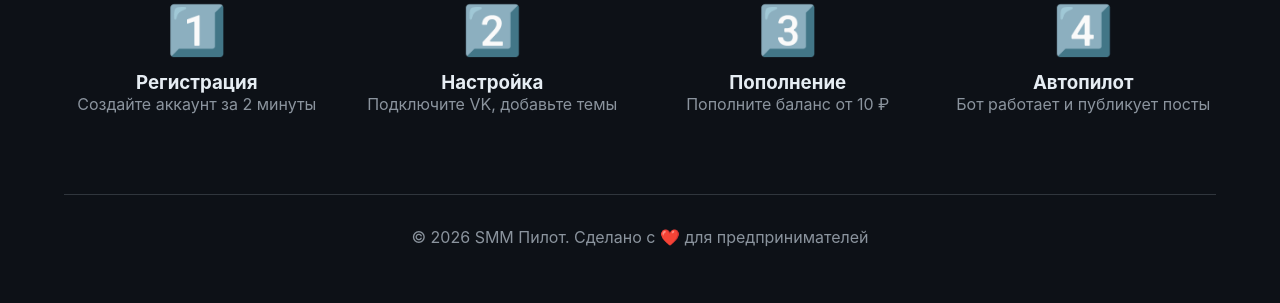
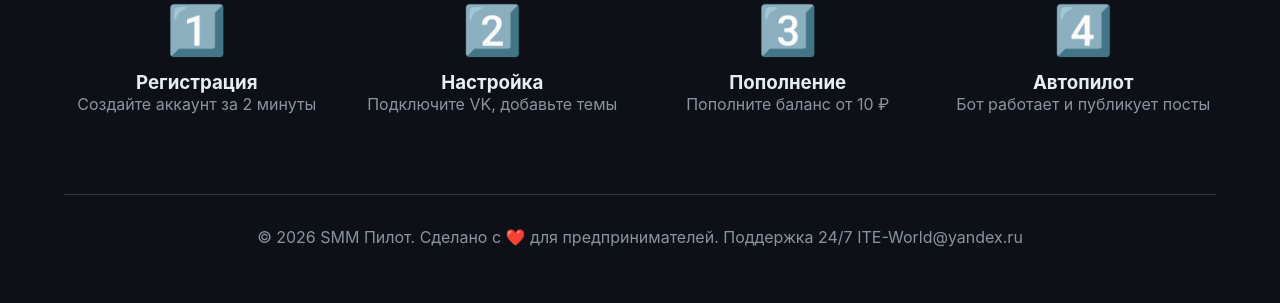
Before and after one commit to teharenda1989-ui/SMM-pilot-TESTY, a Flask app: page / in a window 1280 px wide. Shown: the part 1138-1441 px from the top of the page. Run offline with Flask 3, Linux system fonts and the light colour scheme.

Commit message:
Update index.html

```diff
--- a/templates/index.html
+++ b/templates/index.html
@@ -100,7 +100,7 @@
 
 <footer style="border-top: 1px solid var(--border-color); padding: 32px 0; margin-top: 40px; text-align: center;">
     <p style="color: var(--text-secondary);">
-        © 2026 SMM Пилот. Сделано с ❤️ для предпринимателей
+        © 2026 SMM Пилот. Сделано с ❤️ для предпринимателей. Поддержка 24/7 ITE-World@yandex.ru
     </p>
 </footer>
 {% endblock %}
```
